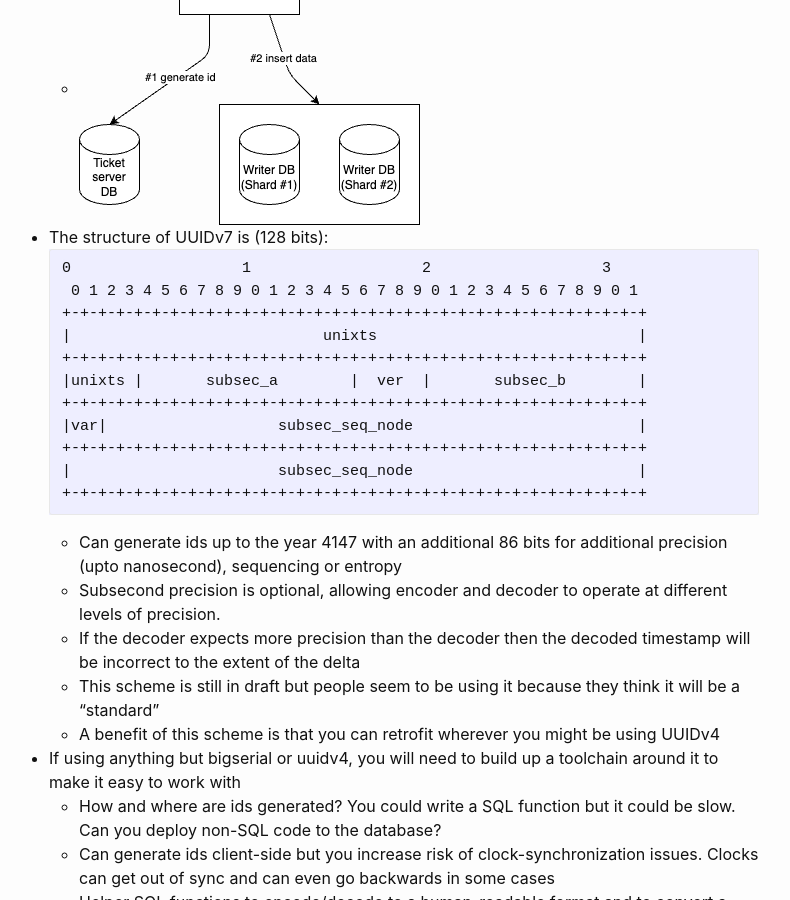
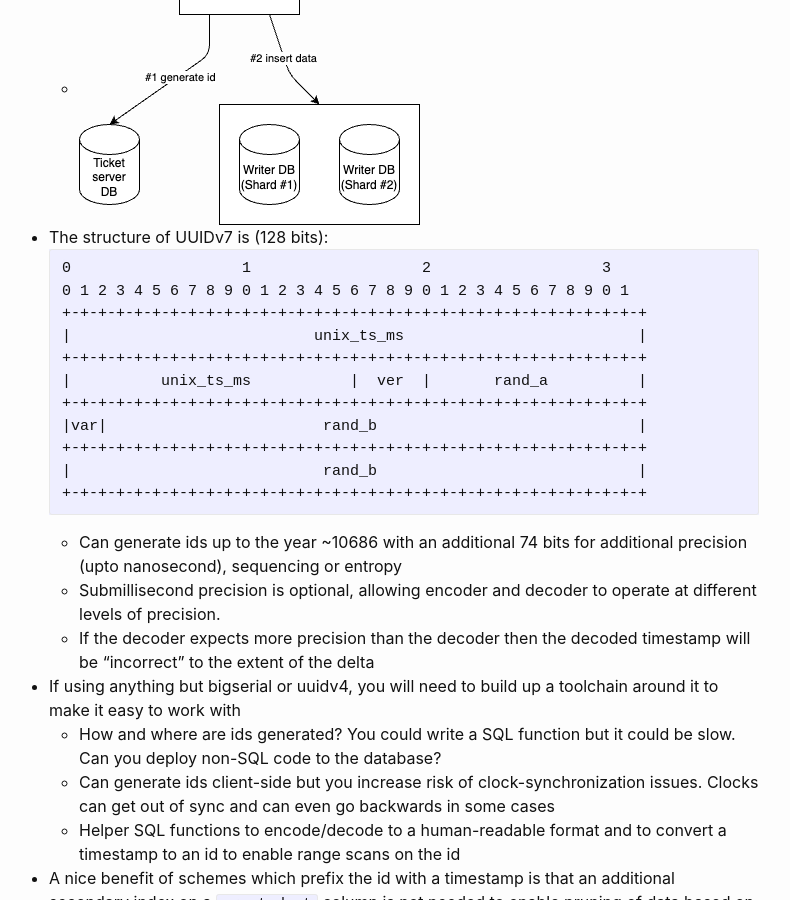
Before and after one commit to vp89/vp89.github.io, a Jekyll site: the page built from wiki/identifiers.md, in a window 1280 px wide and 900 px high, scrolled down 891 px. Shown: the whole window, without its empty margins (251-1041 px from the left). Built offline with Jekyll 4.4.1, drawn with Linux system fonts in a browser that asks for light colours; nearby versions of some CDN libraries.

Commit message:
refer to latest uuidv7 draft

````diff
--- a/wiki/identifiers.md
+++ b/wiki/identifiers.md
@@ -10,7 +10,7 @@ update_date: 2023-01-16 08:03:00 -0500
 - For apps that use a single-writer RDBMS, an 8 byte monotonically increasing unsigned integer (aka bigserial) is a good default option
 - Identifiers can leak information, this can have varying implications depending on whether the identifier is externally visible, which scheme is used and what entity it's attached to:
     - "Bigserial" can leak how many entities have been created and whether 1 particular entity was created before another
-    - [UUIDv7](https://www.ietf.org/archive/id/draft-peabody-dispatch-new-uuid-format-01.html) or [ULID](https://github.com/ulid/spec) can leak when an entity was created
+    - [UUIDv7](https://datatracker.ietf.org/doc/draft-ietf-uuidrev-rfc4122bis/) or [ULID](https://github.com/ulid/spec) can leak when an entity was created
     - [Snowflake IDs](https://en.wikipedia.org/wiki/Snowflake_ID) contain a "machine id" to facilitate sharding. This leaks that the database is sharded, how many machines exist and whether 2 entities are colocated together
 - [UUIDv4s](https://datatracker.ietf.org/doc/html/rfc4122#section-4.4) contain 122 bits of entropy (6 bits representing the version/variant). This scheme does not leak any information
 - If using an RDBMS, UUIDv4 will result in much worse `INSERT` performance once the table no longer fits in memory. This is because the part of the index you are modifying is less likely to already be in memory, resulting in an additional read IOP on every insert.
@@ -23,22 +23,20 @@ update_date: 2023-01-16 08:03:00 -0500
 - The structure of UUIDv7 is (128 bits):
     ```
 0                   1                   2                   3
- 0 1 2 3 4 5 6 7 8 9 0 1 2 3 4 5 6 7 8 9 0 1 2 3 4 5 6 7 8 9 0 1
+0 1 2 3 4 5 6 7 8 9 0 1 2 3 4 5 6 7 8 9 0 1 2 3 4 5 6 7 8 9 0 1
 +-+-+-+-+-+-+-+-+-+-+-+-+-+-+-+-+-+-+-+-+-+-+-+-+-+-+-+-+-+-+-+-+
-|                            unixts                             |
+|                           unix_ts_ms                          |
 +-+-+-+-+-+-+-+-+-+-+-+-+-+-+-+-+-+-+-+-+-+-+-+-+-+-+-+-+-+-+-+-+
-|unixts |       subsec_a        |  ver  |       subsec_b        |
+|          unix_ts_ms           |  ver  |       rand_a          |
 +-+-+-+-+-+-+-+-+-+-+-+-+-+-+-+-+-+-+-+-+-+-+-+-+-+-+-+-+-+-+-+-+
-|var|                   subsec_seq_node                         |
+|var|                        rand_b                             |
 +-+-+-+-+-+-+-+-+-+-+-+-+-+-+-+-+-+-+-+-+-+-+-+-+-+-+-+-+-+-+-+-+
-|                       subsec_seq_node                         |
+|                            rand_b                             |
 +-+-+-+-+-+-+-+-+-+-+-+-+-+-+-+-+-+-+-+-+-+-+-+-+-+-+-+-+-+-+-+-+
     ```
-    - Can generate ids up to the year 4147 with an additional 86 bits for additional precision (upto nanosecond), sequencing or entropy
-    - Subsecond precision is optional, allowing encoder and decoder to operate at different levels of precision.
-    - If the decoder expects more precision than the decoder then the decoded timestamp will be incorrect to the extent of the delta
-    - This scheme is still in draft but people seem to be using it because they think it will be a "standard"
-    - A benefit of this scheme is that you can retrofit wherever you might be using UUIDv4
+    - Can generate ids up to the year ~10686 with an additional 74 bits for additional precision (upto nanosecond), sequencing or entropy
+    - Submillisecond precision is optional, allowing encoder and decoder to operate at different levels of precision.
+    - If the decoder expects more precision than the decoder then the decoded timestamp will be "incorrect" to the extent of the delta
 
 - If using anything but bigserial or uuidv4, you will need to build up a toolchain around it to make it easy to work with
     - How and where are ids generated? You could write a SQL function but it could be slow. Can you deploy non-SQL code to the database?
````
